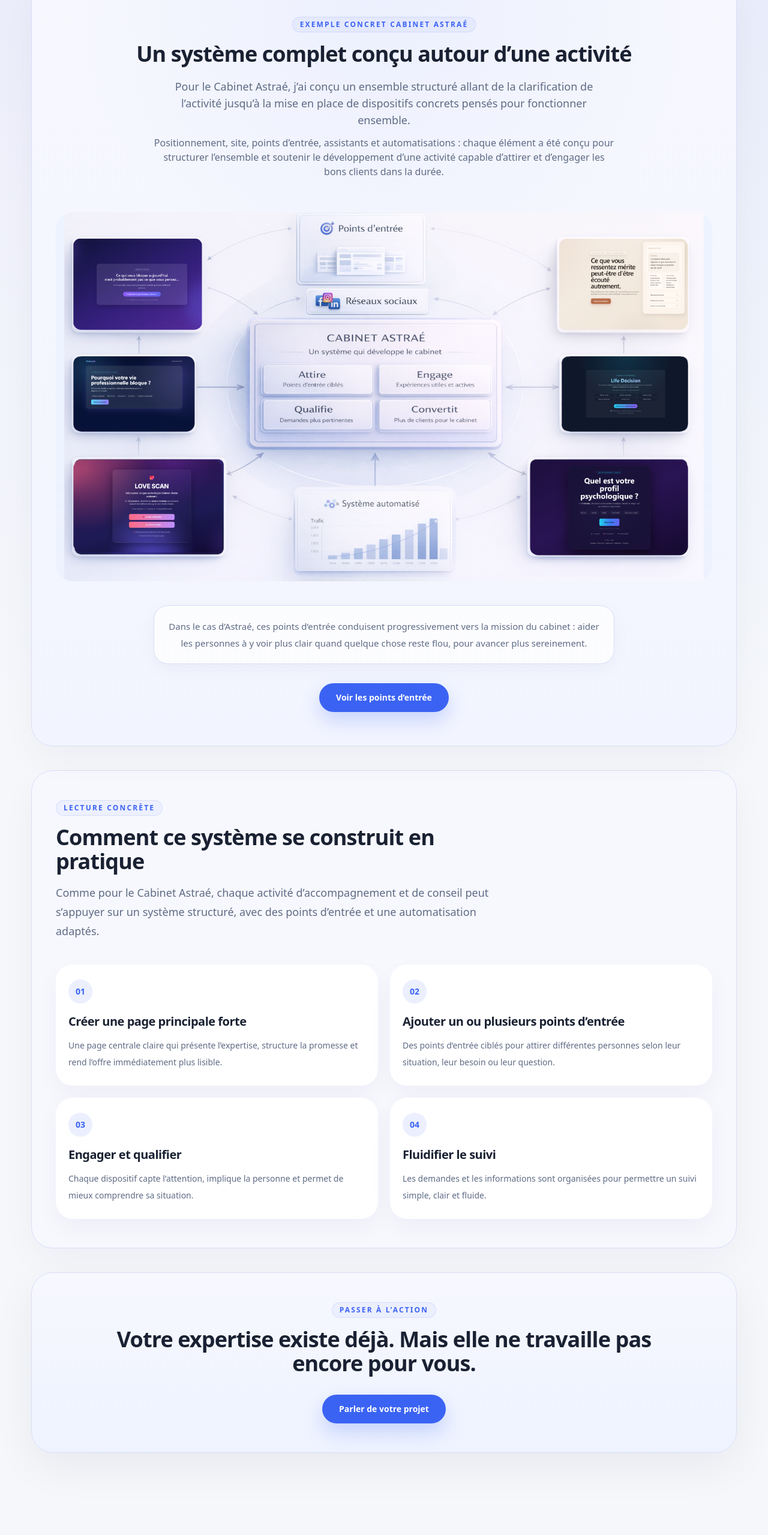
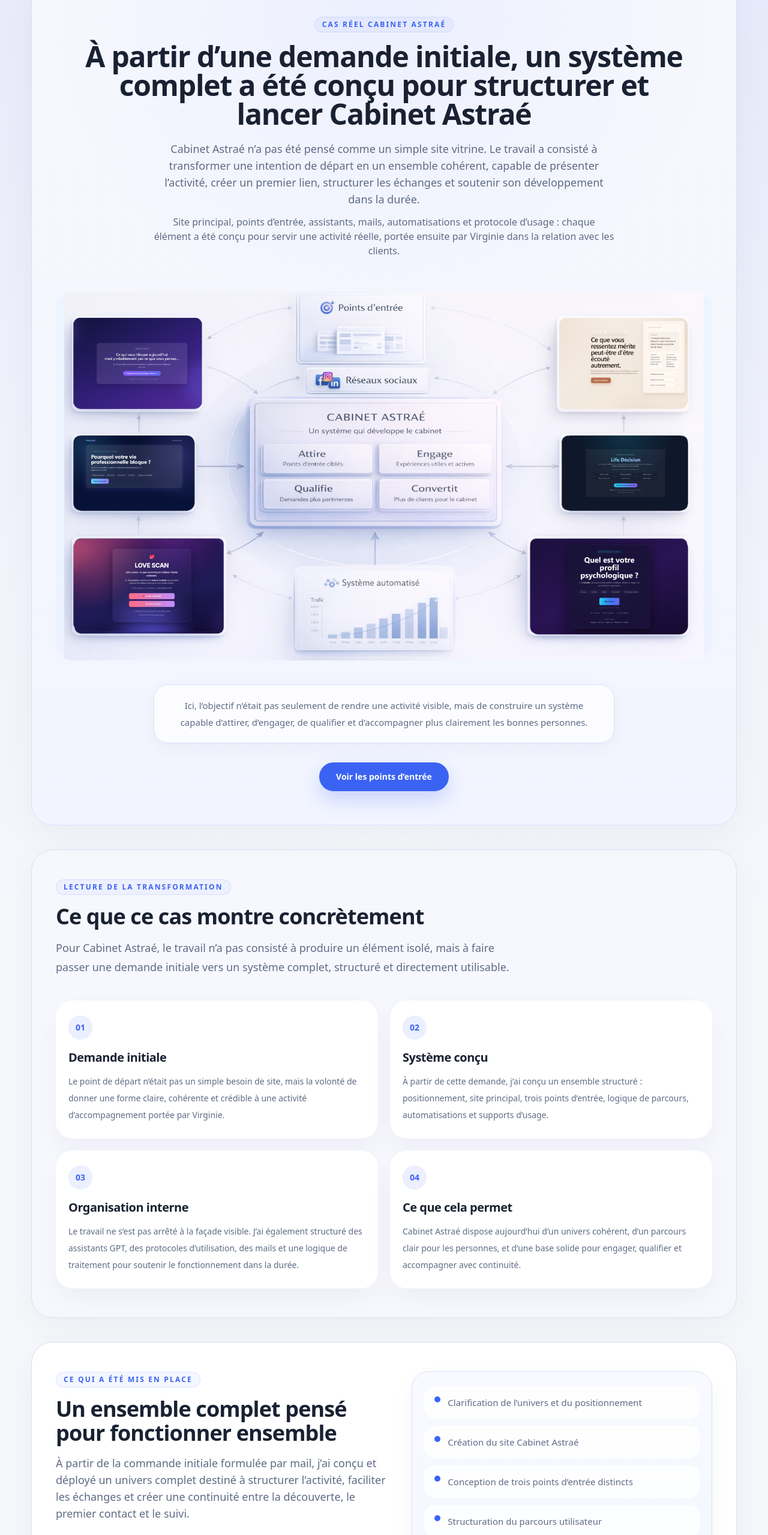
Before and after one commit to arnaudcrestey/portail-site-vitrine, a Next.js app: page /systeme in a window 1280 px wide. Shown: the part 207-2766 px from the top of the page at 60% size. Built offline with nearby package versions, Linux system fonts and the light colour scheme.

Commit message:
Update page.tsx

```diff
--- a/app/systeme/page.tsx
+++ b/app/systeme/page.tsx
@@ -5,34 +5,45 @@ import type { Metadata } from 'next';
 export const metadata: Metadata = {
   title: 'Le système | Arnaud Crestey',
   description:
-    "Comment Arnaud Crestey structure un système digital clair, cohérent et orienté acquisition.",
+    "Exemple concret : comment Arnaud Crestey a transformé une demande initiale en système complet pour structurer et lancer Cabinet Astraé.",
 };
 
-const astraeBlocks = [
+const proofBlocks = [
   {
     number: '01',
-    title: 'Créer une page principale forte',
+    title: 'Demande initiale',
     description:
-      "Une page centrale claire qui présente l’expertise, structure la promesse et rend l’offre immédiatement plus lisible.",
+      "Le point de départ n’était pas un simple besoin de site, mais la volonté de donner une forme claire, cohérente et crédible à une activité d’accompagnement portée par Virginie.",
   },
   {
     number: '02',
-    title: 'Ajouter un ou plusieurs points d’entrée',
+    title: 'Système conçu',
     description:
-      'Des points d’entrée ciblés pour attirer différentes personnes selon leur situation, leur besoin ou leur question.',
+      "À partir de cette demande, j’ai conçu un ensemble structuré : positionnement, site principal, trois points d’entrée, logique de parcours, automatisations et supports d’usage.",
   },
   {
     number: '03',
-    title: 'Engager et qualifier',
+    title: 'Organisation interne',
     description:
-      'Chaque dispositif capte l’attention, implique la personne et permet de mieux comprendre sa situation.',
+      "Le travail ne s’est pas arrêté à la façade visible. J’ai également structuré des assistants GPT, des protocoles d’utilisation, des mails et une logique de traitement pour soutenir le fonctionnement dans la durée.",
   },
   {
     number: '04',
-    title: 'Fluidifier le suivi',
+    title: 'Ce que cela permet',
     description:
-      'Les demandes et les informations sont organisées pour permettre un suivi simple, clair et fluide.',
+      "Cabinet Astraé dispose aujourd’hui d’un univers cohérent, d’un parcours clair pour les personnes, et d’une base solide pour engager, qualifier et accompagner avec continuité.",
   },
+];
+
+const deliveryBlocks = [
+  'Clarification de l’univers et du positionnement',
+  'Création du site Cabinet Astraé',
+  'Conception de trois points d’entrée distincts',
+  'Structuration du parcours utilisateur',
+  'Mise en place des mails et automatisations associées',
+  'Création de deux assistants GPT dédiés',
+  'Transmission du protocole d’utilisation du système',
+  'Construction d’un ensemble pensé pour fonctionner durablement',
 ];
 
 export default function SystemePage() {
@@ -45,25 +56,28 @@ export default function SystemePage() {
 
             <div className="relative text-center">
               <span className="section-eyebrow">
-                Exemple concret <br className="sm:hidden" />
+                Cas réel <br className="sm:hidden" />
                 Cabinet Astraé
               </span>
 
-              <h1 className="mt-4 text-3xl font-semibold tracking-tight text-ink sm:text-4xl">
-                Un système complet conçu autour d’une activité
+              <h1 className="mx-auto mt-4 max-w-5xl text-3xl font-semibold tracking-tight text-ink sm:text-4xl lg:text-5xl">
+                À partir d’une demande initiale, un système complet a été conçu
+                pour structurer et lancer Cabinet Astraé
               </h1>
 
               <p className="mx-auto mt-5 max-w-3xl text-base leading-7 text-slate sm:text-lg">
-                Pour le Cabinet Astraé, j’ai conçu un ensemble structuré allant de la
-                clarification de l’activité jusqu’à la mise en place de dispositifs
-                concrets pensés pour fonctionner ensemble.
+                Cabinet Astraé n’a pas été pensé comme un simple site vitrine.
+                Le travail a consisté à transformer une intention de départ en
+                un ensemble cohérent, capable de présenter l’activité, créer un
+                premier lien, structurer les échanges et soutenir son
+                développement dans la durée.
               </p>
 
               <p className="mx-auto mt-3 max-w-3xl text-sm leading-7 text-slate sm:text-base">
-                Positionnement, site, points d’entrée, assistants et
-                automatisations : chaque élément a été conçu pour structurer
-                l’ensemble et soutenir le développement d’une activité capable
-                d’attirer et d’engager les bons clients dans la durée.
+                Site principal, points d’entrée, assistants, mails,
+                automatisations et protocole d’usage&nbsp;: chaque élément a été
+                conçu pour servir une activité réelle, portée ensuite par
+                Virginie dans la relation avec les clients.
               </p>
             </div>
 
@@ -71,7 +85,7 @@ export default function SystemePage() {
               <div className="overflow-hidden rounded-[28px] bg-transparent">
                 <Image
                   src="/images/schema-cabinet-astrae.png"
-                  alt="Schéma du système digital d’acquisition autour de plusieurs points d’entrée"
+                  alt="Schéma du système complet conçu pour Cabinet Astraé"
                   width={1680}
                   height={945}
                   priority
@@ -82,10 +96,10 @@ export default function SystemePage() {
 
             <div className="relative mx-auto mt-10 max-w-3xl rounded-[24px] border border-[#d9def8] bg-white/75 px-6 py-5 text-center shadow-[0_10px_30px_rgba(15,23,42,0.04)]">
               <p className="text-sm leading-7 text-slate sm:text-[15px]">
-                Dans le cas d’Astraé, ces points d’entrée conduisent
-                progressivement vers la mission du cabinet&nbsp;: aider les
-                personnes à y voir plus clair quand quelque chose reste flou,
-                pour avancer plus sereinement.
+                Ici, l’objectif n’était pas seulement de rendre une activité
+                visible, mais de construire un système capable d’attirer,
+                d’engager, de qualifier et d’accompagner plus clairement les
+                bonnes personnes.
               </p>
             </div>
 
@@ -101,26 +115,25 @@ export default function SystemePage() {
         </div>
       </section>
 
-      <section id="exemple" className="pb-8 pt-2">
+      <section id="preuve" className="pb-8 pt-2">
         <div className="container-layout">
           <div className="rounded-[36px] border border-[#d9def8] bg-[#f7f8fe] px-6 py-10 shadow-[0_20px_60px_rgba(15,23,42,0.04)] sm:px-8 sm:py-12 lg:px-10">
             <div className="max-w-3xl">
-              <span className="section-eyebrow">Lecture concrète</span>
+              <span className="section-eyebrow">Lecture de la transformation</span>
 
               <h2 className="mt-4 text-3xl font-semibold tracking-tight text-ink sm:text-4xl">
-                Comment ce système se construit en pratique
+                Ce que ce cas montre concrètement
               </h2>
 
               <p className="mt-4 text-lg leading-8 text-slate">
-                Comme pour le Cabinet Astraé, chaque activité
-                d’accompagnement et de conseil peut s’appuyer sur un système
-                structuré, avec des points d’entrée et une automatisation
-                adaptés.
+                Pour Cabinet Astraé, le travail n’a pas consisté à produire un
+                élément isolé, mais à faire passer une demande initiale vers un
+                système complet, structuré et directement utilisable.
               </p>
             </div>
 
             <div className="mt-10 grid gap-5 md:grid-cols-2">
-              {astraeBlocks.map((block) => (
+              {proofBlocks.map((block) => (
                 <div
                   key={block.title}
                   className="rounded-[28px] border border-white/80 bg-white px-5 py-6 shadow-[0_16px_40px_rgba(15,23,42,0.04)]"
@@ -143,15 +156,68 @@ export default function SystemePage() {
         </div>
       </section>
 
+      <section id="mise-en-place" className="pb-8 pt-2">
+        <div className="container-layout">
+          <div className="rounded-[36px] border border-[#d9def8] bg-white px-6 py-10 shadow-[0_20px_60px_rgba(15,23,42,0.04)] sm:px-8 sm:py-12 lg:px-10">
+            <div className="grid gap-10 lg:grid-cols-[1.05fr_0.95fr] lg:items-start">
+              <div>
+                <span className="section-eyebrow">Ce qui a été mis en place</span>
+
+                <h2 className="mt-4 text-3xl font-semibold tracking-tight text-ink sm:text-4xl">
+                  Un ensemble complet pensé pour fonctionner ensemble
+                </h2>
+
+                <p className="mt-4 text-base leading-7 text-slate sm:text-lg">
+                  À partir de la commande initiale formulée par mail, j’ai conçu
+                  et déployé un univers complet destiné à structurer l’activité,
+                  faciliter les échanges et créer une continuité entre la
+                  découverte, le premier contact et le suivi.
+                </p>
+
+                <p className="mt-4 text-base leading-7 text-slate">
+                  Virginie porte ensuite la relation humaine et les échanges avec
+                  les clients. Mon rôle, ici, a consisté à concevoir
+                  l’architecture, les outils, les supports et les logiques qui
+                  permettent à l’activité de fonctionner avec plus de clarté,
+                  de cohérence et de solidité.
+                </p>
+              </div>
+
+              <div className="rounded-[28px] border border-[#d9def8] bg-[linear-gradient(180deg,#f8faff_0%,#f2f5ff_100%)] px-5 py-6 shadow-[0_16px_40px_rgba(15,23,42,0.04)]">
+                <ul className="space-y-3">
+                  {deliveryBlocks.map((item) => (
+                    <li
+                      key={item}
+                      className="flex items-start gap-3 rounded-[18px] border border-white/80 bg-white/80 px-4 py-3"
+                    >
+                      <span className="mt-1 inline-block h-2.5 w-2.5 rounded-full bg-primary" />
+                      <span className="text-sm leading-7 text-slate sm:text-[15px]">
+                        {item}
+                      </span>
+                    </li>
+                  ))}
+                </ul>
+              </div>
+            </div>
+          </div>
+        </div>
+      </section>
+
       <section className="pb-16 pt-2">
         <div className="container-layout">
           <div className="rounded-[36px] border border-[#d9def8] bg-[linear-gradient(180deg,#f7f8fe_0%,#eef3ff_100%)] px-6 py-10 text-center shadow-[0_24px_70px_rgba(15,23,42,0.06)] sm:px-8 sm:py-12 lg:px-10">
             <span className="section-eyebrow">Passer à l’action</span>
 
             <h2 className="mx-auto mt-4 max-w-4xl text-3xl font-semibold tracking-tight text-ink sm:text-4xl">
-              Votre expertise existe déjà. Mais elle ne travaille pas encore
-              pour vous.
+              Une activité peut avoir de la valeur sans encore disposer du
+              système qui lui permet de travailler vraiment.
             </h2>
+
+            <p className="mx-auto mt-5 max-w-3xl text-base leading-7 text-slate sm:text-lg">
+              Quand l’enjeu n’est pas seulement de “faire un site”, mais de
+              structurer une activité, clarifier son parcours et poser une base
+              solide, c’est tout l’ensemble qu’il faut concevoir avec méthode.
+            </p>
 
             <div className="mt-8 flex justify-center">
               <Link
```
